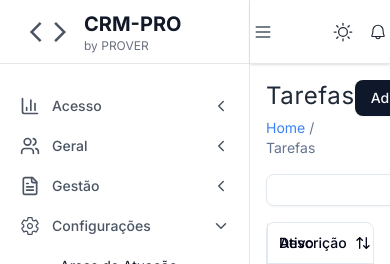
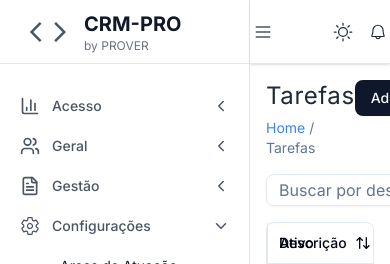
Before and after one commit to Brenobn/CRM-Prover-Web, a React (Vite) app: page /configuracoes/tipotarefa in a window 390 px wide. Shown: the top 264 px of the page. Built offline with nearby package versions, Linux system fonts and the light colour scheme.

Commit message:
Passing the properties to the DataTableToolbar

```diff
--- a/src/pages/TaskType.tsx
+++ b/src/pages/TaskType.tsx
@@ -148,7 +148,13 @@
       </header>
 
       <div>
-        <DataTableToolbar table={table} />
+        <DataTableToolbar
+          table={table}
+          filterColumnId='descrição'
+          filterPlaceholder='Buscar por descrição'
+          reportName='Relatório de tarefas'
+          sheetName='Tarefas'
+        />
       </div>
 
       <div className="rounded-md border">
```
